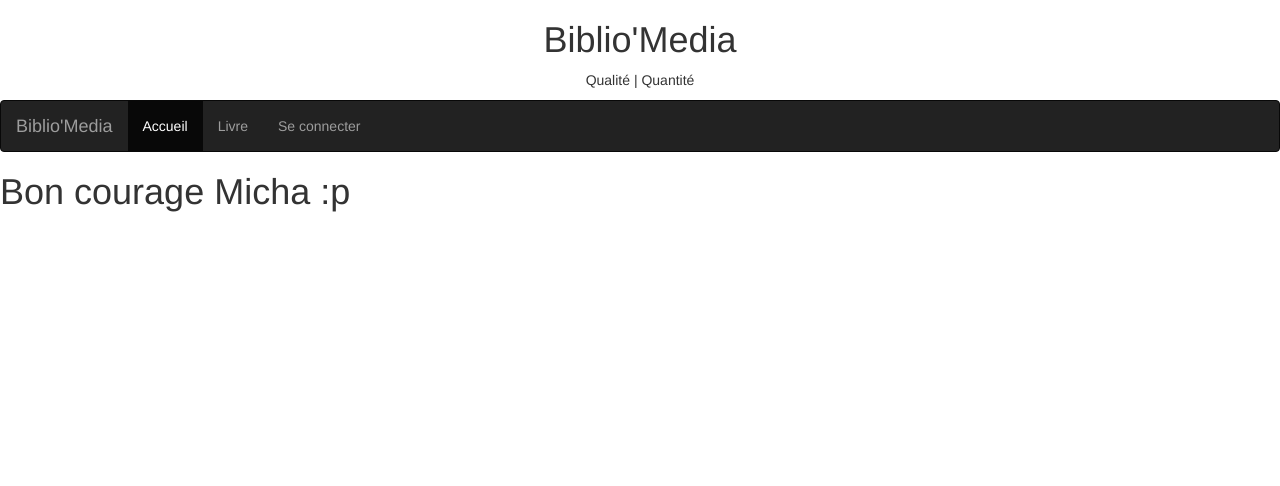
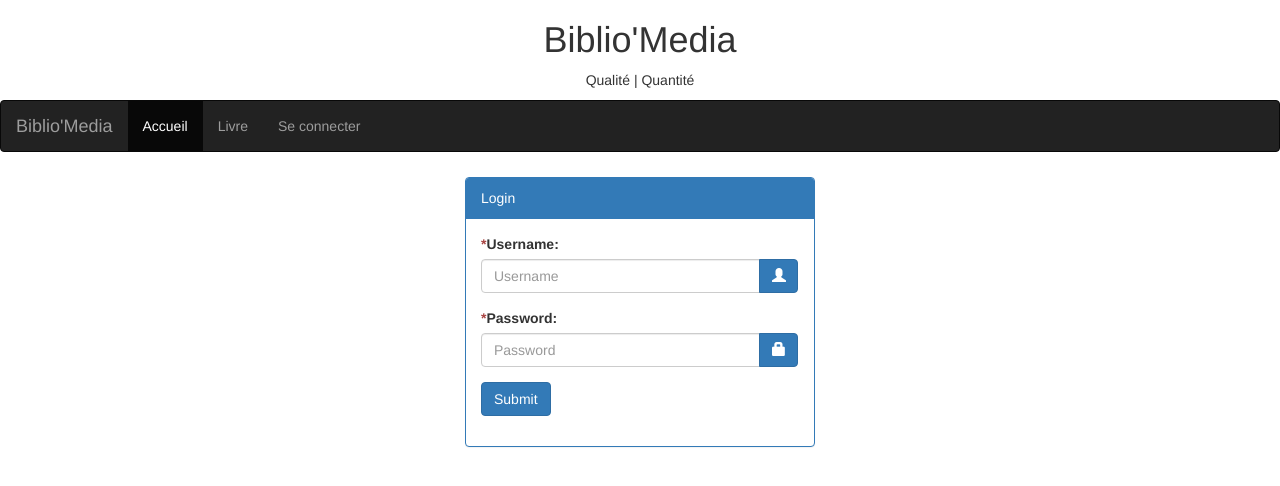
Before and after one commit to ValentinCo/article, a PHP site: page /index.php?p=admin in a window 1280 px wide. Shown: the top 486 px of the page. Run offline with PHP 8.4, Linux system fonts and the light colour scheme; some libraries are stand-ins or nearby versions.

Commit message:
Login form html

```diff
--- a/pages/admin.php
+++ b/pages/admin.php
@@ -1 +1,61 @@
-<h1>Bon courage Micha :p</h1>
+<?php
+
+
+?>
+<div class="container">
+<div class="row">
+    <div class="col-md-12"></div>
+    <div class="col-md-12"></div>
+    <div class="col-md-12"></div>
+    <div class="col-md-12"></div>
+    <div class="col-md-12"></div>
+</div>
+<div class="col-md-4 col-md-offset-4">
+    <div class="panel panel-primary">
+        <div class="panel-heading">Login</div>
+        <div class="panel-body">
+
+        <!-- Login Form -->
+        <form role="form">
+
+        <!-- Username Field -->
+            <div class="row">
+                <div class="form-group col-xs-12">
+                <label for="username"><span class="text-danger">*</span>Username:</label>
+                    <div class="input-group">
+                        <input class="form-control" id="username" type="text" name="username" placeholder="Username" required/>
+                        <span class="input-group-btn">
+                            <label class="btn btn-primary"><span class="glyphicon glyphicon-user" aria-hidden="true"></label>
+                        </span>
+                        </span>
+                    </div>
+                </div>
+            </div>
+
+            <!-- Content Field -->
+            <div class="row">
+                <div class="form-group col-xs-12">
+                    <label for="password"><span class="text-danger">*</span>Password:</label>
+                    <div class="input-group">
+                        <input class="form-control" id="password" type="password" name="password" placeholder="Password" required/>
+                        <span class="input-group-btn">
+                            <label class="btn btn-primary"><span class="glyphicon glyphicon-lock" aria-hidden="true"></label>
+                        </span>
+                        </span>
+                    </div>
+                </div>
+            </div>
+
+            <!-- Login Button -->
+            <div class="row">
+                <div class="form-group col-xs-4">
+                    <button class="btn btn-primary" type="submit">Submit</button>
+                </div>
+            </div>
+
+        </form>
+        <!-- End of Login Form -->
+
+    </div>
+</div>
+</div>
```
